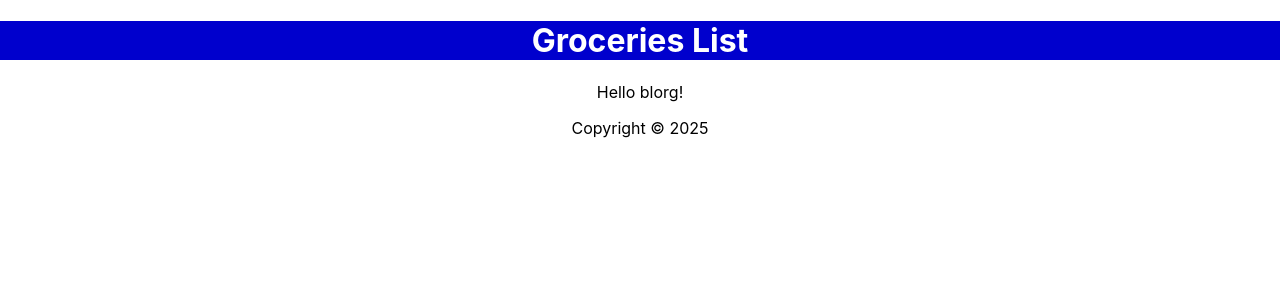
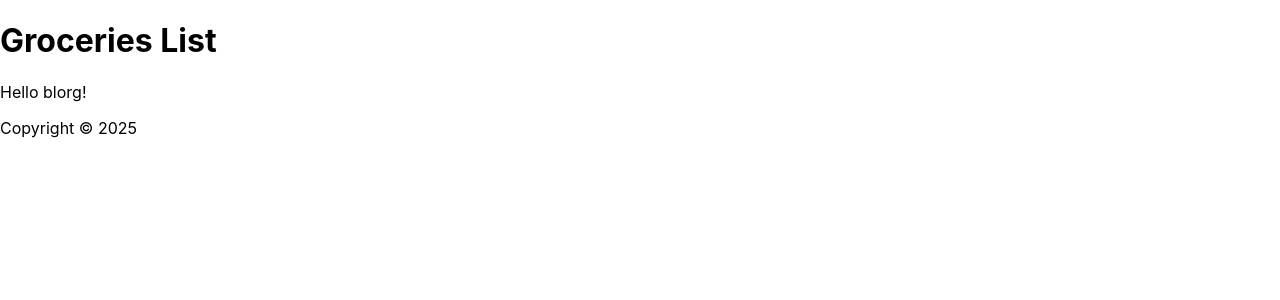
Before and after one commit to EccentricTom/full_react_tutorial, a React (Create React App) app: page / in a window 1280 px wide. Shown: the top 300 px of the page. Built offline with nearby package versions, Linux system fonts and the light colour scheme; the HTML template or start-up script is replaced by a standard one.

Commit message:
cleanup of unused imports and files

```diff
--- a/src/App.css
+++ /dev/null
@@ -1,38 +0,0 @@
-.App {
-  text-align: center;
-}
-
-.App-logo {
-  height: 40vmin;
-  pointer-events: none;
-}
-
-@media (prefers-reduced-motion: no-preference) {
-  .App-logo {
-    animation: App-logo-spin infinite 20s linear;
-  }
-}
-
-.App-header {
-  background-color: #282c34;
-  min-height: 100vh;
-  display: flex;
-  flex-direction: column;
-  align-items: center;
-  justify-content: center;
-  font-size: calc(10px + 2vmin);
-  color: white;
-}
-
-.App-link {
-  color: #61dafb;
-}
-
-@keyframes App-logo-spin {
-  from {
-    transform: rotate(0deg);
-  }
-  to {
-    transform: rotate(360deg);
-  }
-}
--- a/src/App.js
+++ b/src/App.js
@@ -1,4 +1,3 @@
-import "./App.css";
 import Header from "./Header";
 import Content from "./Content";
 import Footer from "./Footer";
--- a/src/Header.js
+++ b/src/Header.js
@@ -1,14 +1,6 @@
 const Header = () => {
-  const headerStyle = {
-    backgroundColor: "mediumblue",
-    color: "white"
-  };
-
-
   return (
-    <header
-      style={headerStyle}
-    >
+    <header>
       <h1>Groceries List</h1>
     </header>
   );
```
Also changed, not shown: src/logo.svg (deleted).
